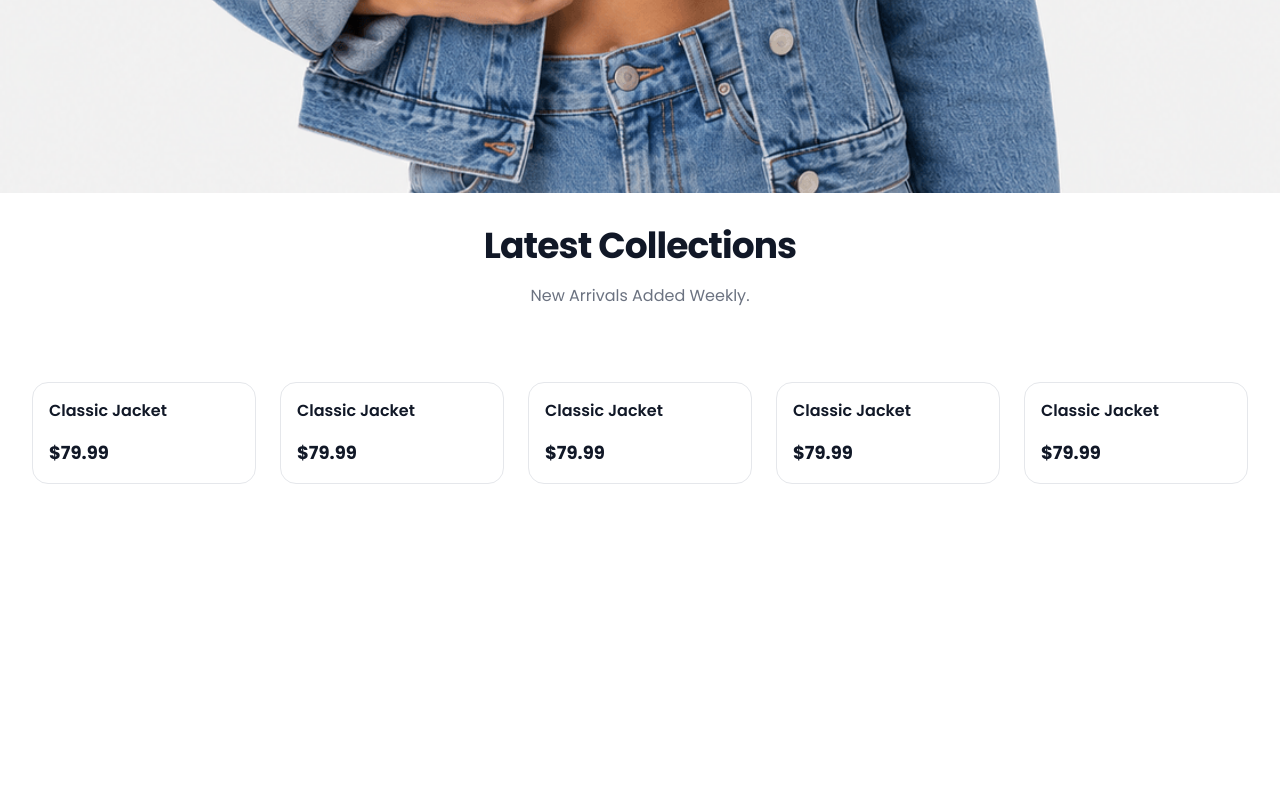
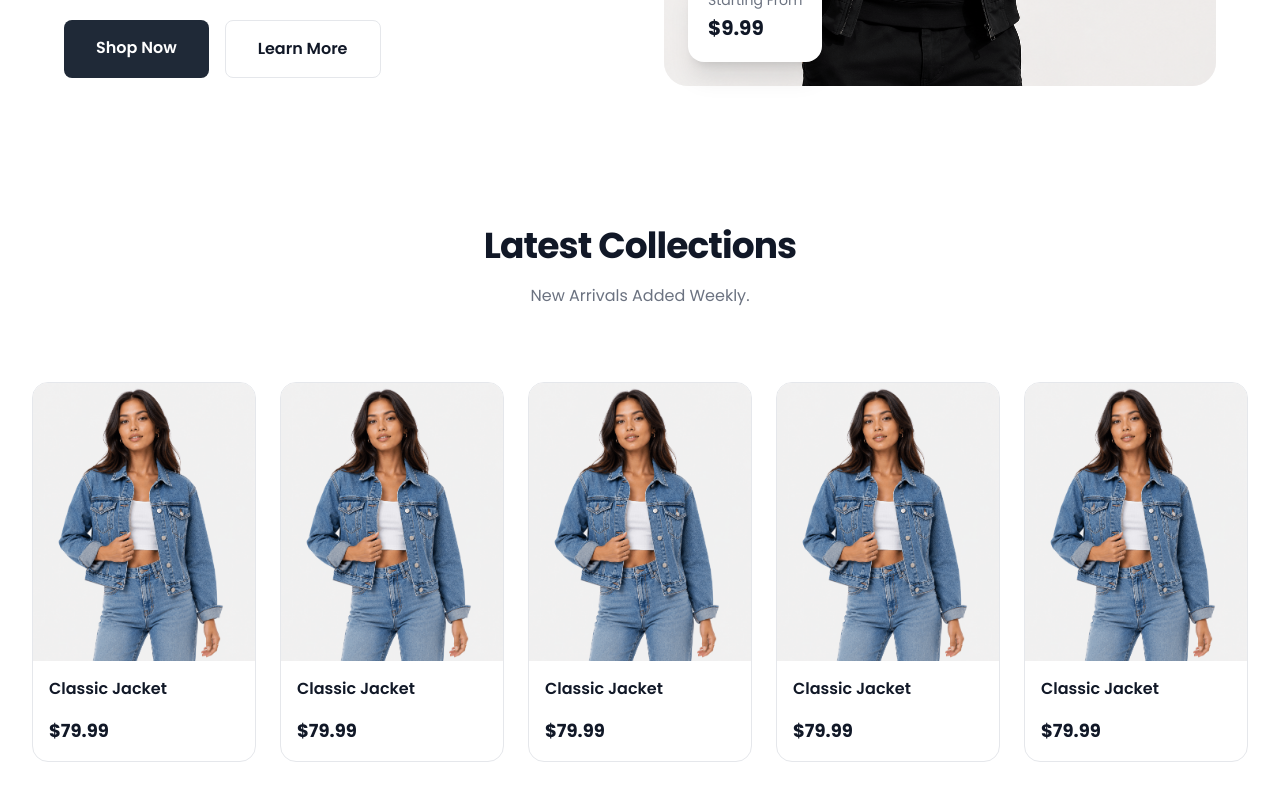
Before and after one commit to Ahmed-Soliman777/fashion, a Next.js app: page / in a window 1280 px wide. Shown: the part 607-1407 px from the top of the page. Before the commit the page ends 1131 px from the top, so only its background shows below. Built offline with nearby package versions, Linux system fonts and the light colour scheme.

Commit message:
fix image overflow

```diff
--- a/components/products/ProductCard.tsx
+++ b/components/products/ProductCard.tsx
@@ -18,12 +18,14 @@
             <Link
                 href={`/products/${product.id}`}
             >
+                <div className="relative aspect-4/5 overflow-hidden bg-surface">
                     <Image
                         src={product.image}
                         alt={product.name}
                         fill
                         className="object-cover transition duration-500 group-hover:scale-105"
                     />
+                </div>
             </Link>
 
             <div className="p-4">
```
Lines whose indentation alone changed are shown as unchanged.
